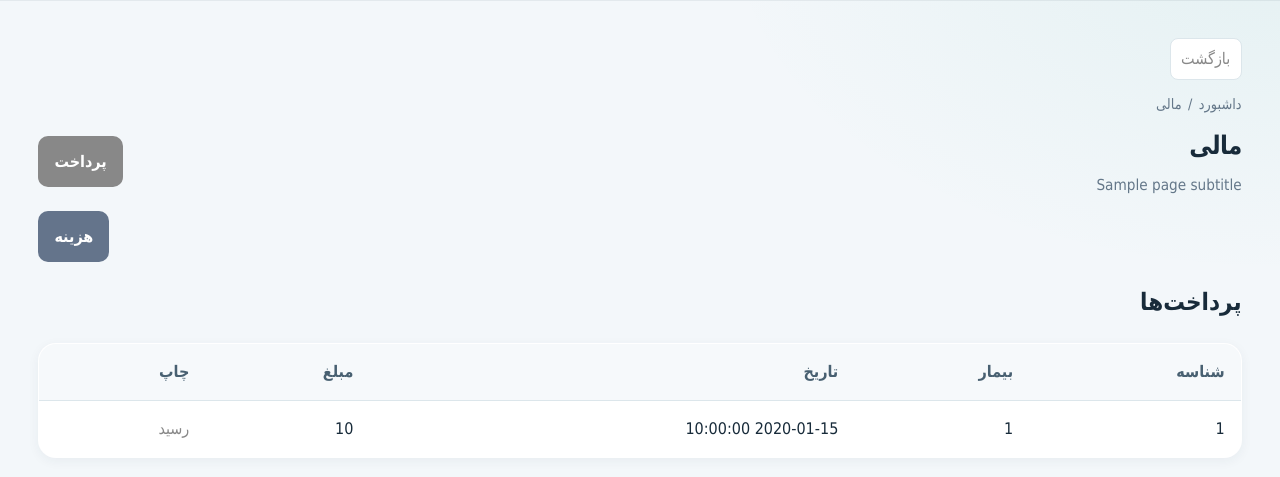
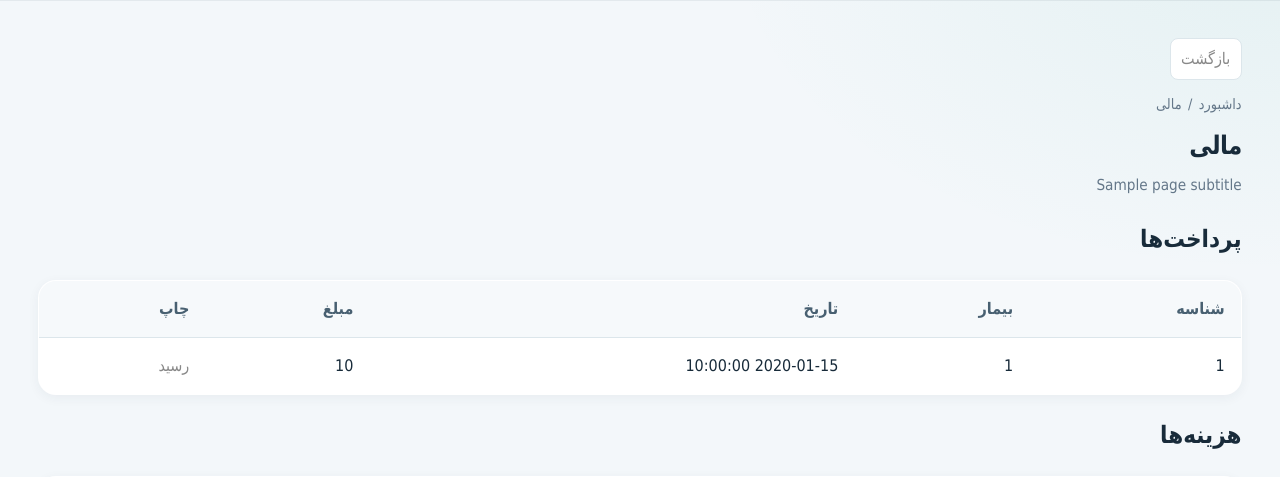
Before and after one commit to kokoosabzi/ClinicCore, a Python web app: template app/templates/financial/index.html in a window 1280 px wide. Shown: the part 75-552 px from the top of the page. Run offline with Jinja, Linux system fonts and the light colour scheme; the template is opened without the code that fills it: most values are stand-ins (such as "Sample title", 1, 10 or a date in 2020); grey boxes marked "Sample" are stand-in pictures; some libraries are stand-ins or nearby versions.

Commit message:
fix(ui): hide create actions without matching permissions

```diff
--- a/app/templates/financial/index.html
+++ b/app/templates/financial/index.html
@@ -3,8 +3,9 @@
 {% set page_title = "مالی" %}
 {% set action_url = "/financial/payments/new" %}
 {% set action_label = "پرداخت" %}
+{% set action_permission = "financial.create" %}
 {% include "partials/page_header.html" with context %}
-<div class="page-header-actions"><a class="button secondary" href="/financial/expenses/new">هزینه</a></div>
+{% if "financial.create" in permissions %}<div class="page-header-actions"><a class="button secondary" href="/financial/expenses/new">هزینه</a></div>{% endif %}
 <h2>پرداخت‌ها</h2>
 <table><thead><tr><th>شناسه</th><th>بیمار</th><th>تاریخ</th><th>مبلغ</th><th>چاپ</th></tr></thead><tbody>{% for item in payments %}<tr><td>{{ item.id }}</td><td>{{ item.patient_id }}</td><td>{{ item.paid_at }}</td><td>{{ item.amount }}</td><td><a href="/print/payments/{{ item.id }}">رسید</a></td></tr>{% else %}<tr><td colspan="5" class="empty-state"><strong>پرداختی ثبت نشده است.</strong></td></tr>{% endfor %}</tbody></table>
 <h2>هزینه‌ها</h2>
```
